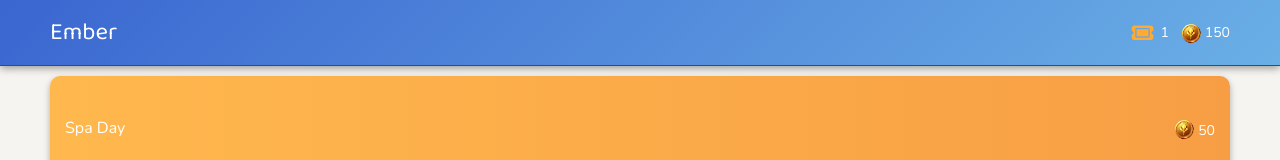
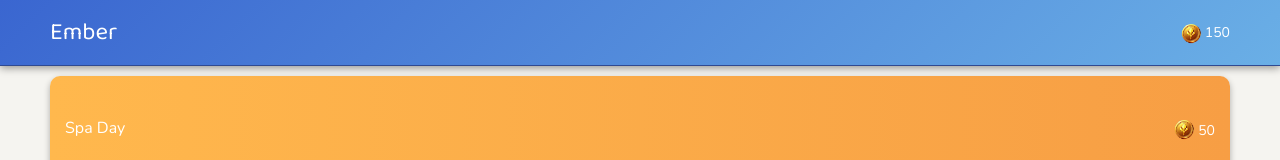
Before and after one commit to joseph-johnson27001/habit-spinner, a Vue app: page /rewards in a window 1280 px wide. Shown: the top 160 px of the page. Built offline with nearby package versions, Linux system fonts and the light colour scheme.

Commit message:
Updated coins values in state

```diff
--- a/src/components/Navigation/CurrencyDisplay.vue
+++ b/src/components/Navigation/CurrencyDisplay.vue
@@ -1,11 +1,5 @@
 <template>
   <div class="currency-display">
-    <!-- Reward Passes Display -->
-    <div class="currency-item">
-      <i class="fa fa-ticket ticket-icon"></i>
-      <span class="currency-value">{{ getTickets }}</span>
-    </div>
-
     <!-- Coins Display -->
     <div class="currency-item">
       <img src="/images/coin.png" alt="Coins" class="coin-image" />
@@ -48,10 +42,4 @@ export default {
   margin-left: 2px;
   font-size: 14px;
 }
-
-.ticket-icon {
-  font-size: 1.2rem;
-  color: #ffaa33;
-  margin-right: 5px;
-}
 </style>
--- a/src/components/Navigation/TopNav.vue
+++ b/src/components/Navigation/TopNav.vue
@@ -51,7 +51,6 @@ export default {
   data() {
     return {
       streak: 5,
-      coins: 120,
       rewardPasses: 1,
       level: 8,
     };
--- a/src/store/modules/Currency.js
+++ b/src/store/modules/Currency.js
@@ -2,10 +2,8 @@ export default {
   namespaced: true,
   state: () => ({
     coins: 150,
-    tickets: 1,
   }),
   getters: {
     getCoins: (state) => state.coins,
-    getTickets: (state) => state.tickets,
   },
 };
```
